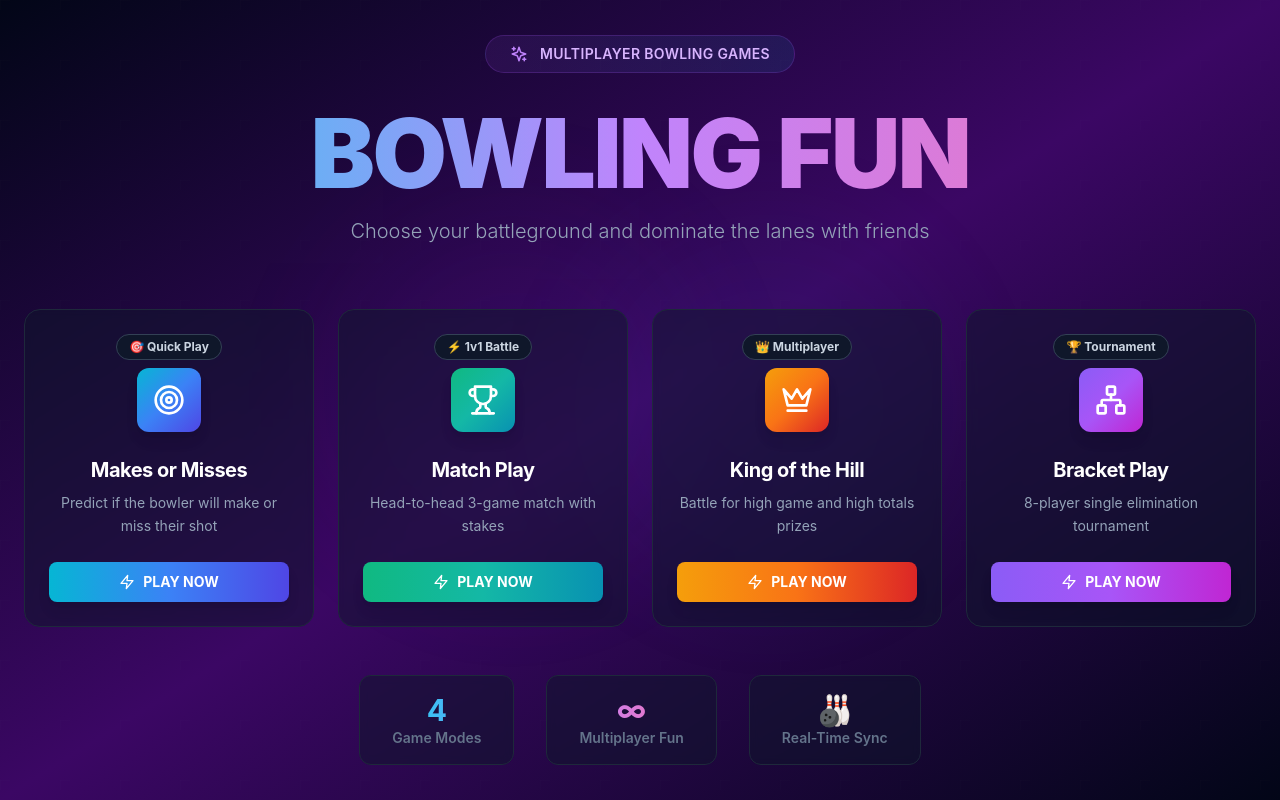
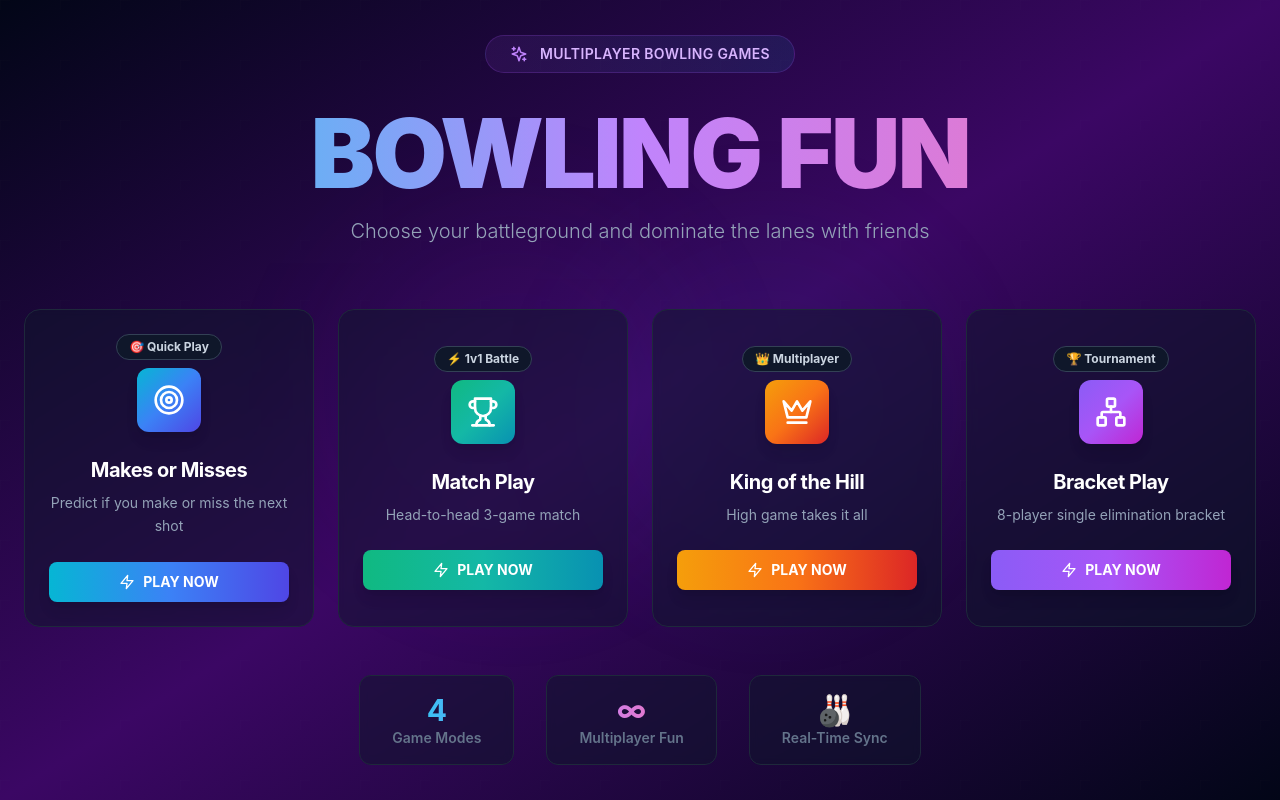
Before and after one commit to SuperHerosExist/BowlingwithFriends, a React (Vite) app: page / in a window 1280 px wide. Built offline with nearby package versions, Linux system fonts and the light colour scheme.

Commit message:
cleaned up sub text on landing page

```diff
--- a/src/GamesLanding.jsx
+++ b/src/GamesLanding.jsx
@@ -13,7 +13,7 @@ export default function GamesLanding() {
     {
       id: 'makes-or-misses',
       name: 'Makes or Misses',
-      description: 'Predict if the bowler will make or miss their shot',
+      description: 'Predict if you make or miss the next shot',
       icon: Target,
       gradient: 'from-cyan-500 via-blue-500 to-indigo-600',
       glowColor: 'shadow-cyan-500/50',
@@ -23,7 +23,7 @@ export default function GamesLanding() {
     {
       id: 'match-play',
       name: 'Match Play',
-      description: 'Head-to-head 3-game match with stakes',
+      description: 'Head-to-head 3-game match',
       icon: Trophy,
       gradient: 'from-emerald-500 via-teal-500 to-cyan-600',
       glowColor: 'shadow-emerald-500/50',
@@ -33,7 +33,7 @@ export default function GamesLanding() {
     {
       id: 'king-of-the-hill',
       name: 'King of the Hill',
-      description: 'Battle for high game and high totals prizes',
+      description: 'High game takes it all',
       icon: Crown,
       gradient: 'from-amber-500 via-orange-500 to-red-600',
       glowColor: 'shadow-amber-500/50',
@@ -43,7 +43,7 @@ export default function GamesLanding() {
     {
       id: 'bracket-play',
       name: 'Bracket Play',
-      description: '8-player single elimination tournament',
+      description: '8-player single elimination bracket',
       icon: Network,
       gradient: 'from-violet-500 via-purple-500 to-fuchsia-600',
       glowColor: 'shadow-violet-500/50',
```
